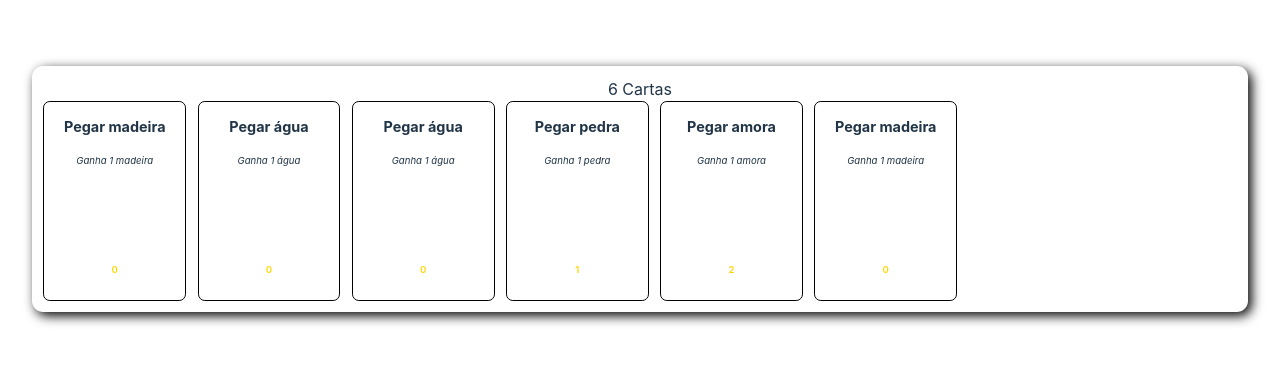
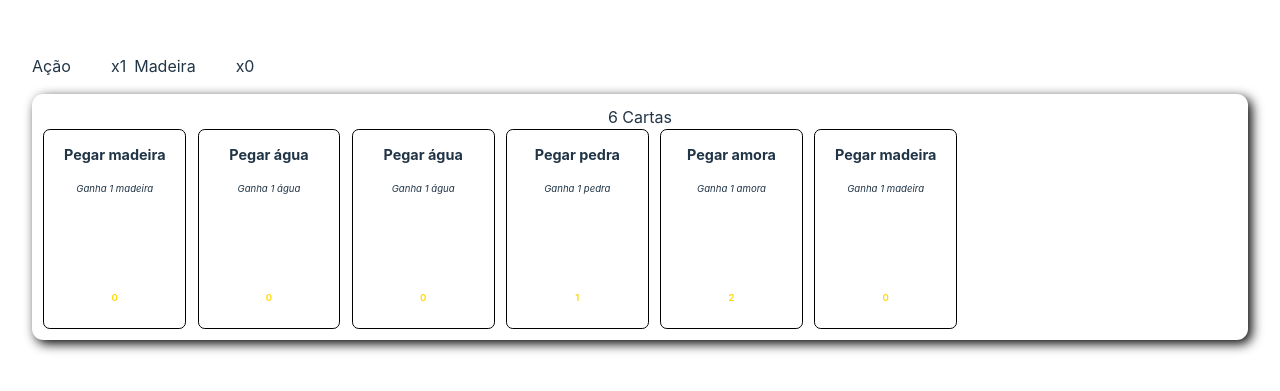
Before and after one commit to ufjf-gamelab/craft-cards, a React (Vite) app: page / in a window 1280 px wide. Shown: the part 211-602 px from the top of the page. Built offline with nearby package versions, Linux system fonts and the light colour scheme.

Commit message:
adiciona lista de recursos

```diff
--- a/src/App.tsx
+++ b/src/App.tsx
@@ -1,5 +1,6 @@
 import "./App.css";
 import Carta from "./Carta";
+import ListaDeRecursos from "./ListaDeRecursos";
 import MaoDeCartas from "./MaoDeCartas";
 
 export type CartaType = {
@@ -19,8 +20,10 @@ const MAO:Array<CartaType> = [
 ]
 
 function App() {
+
   return (
     <>
+      <ListaDeRecursos/>
       <MaoDeCartas>
         {MAO.map((item)=><Carta key={item.id} carta = {item}/>)}
       </MaoDeCartas>
--- /dev/null
+++ b/src/ListaDeRecursos.css
@@ -0,0 +1,14 @@
+.recursos{
+  display: flex;
+  gap: 0.5em;
+}
+
+.recursos > div{
+  display: flex;
+  flex-direction: row;
+  justify-content: flex-end;
+}
+
+.recursos > div > dd::before{
+  content: "x";
+}
--- /dev/null
+++ b/src/ListaDeRecursos.tsx
@@ -0,0 +1,16 @@
+import "./ListaDeRecursos.css"
+
+export default function ListaDeRecursos() {
+  return (
+    <dl className="recursos">
+      <div>
+        <dt>Ação</dt>
+        <dd>1</dd>
+      </div>
+      <div>
+        <dt>Madeira</dt>
+        <dd>0</dd>
+      </div>
+    </dl>
+  );
+}
```
